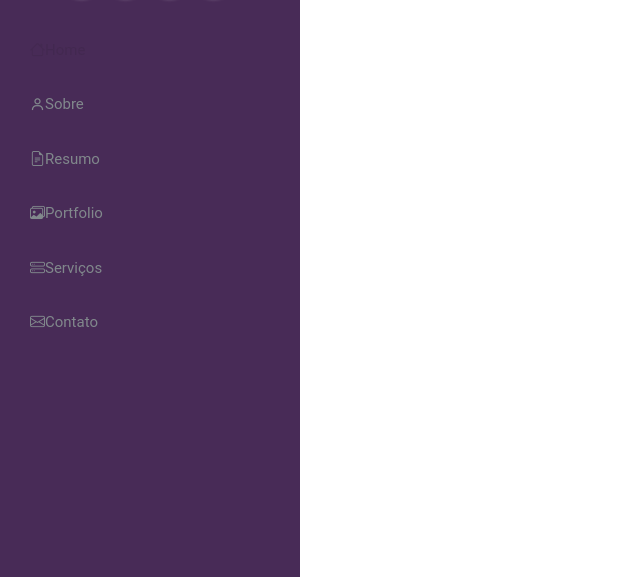
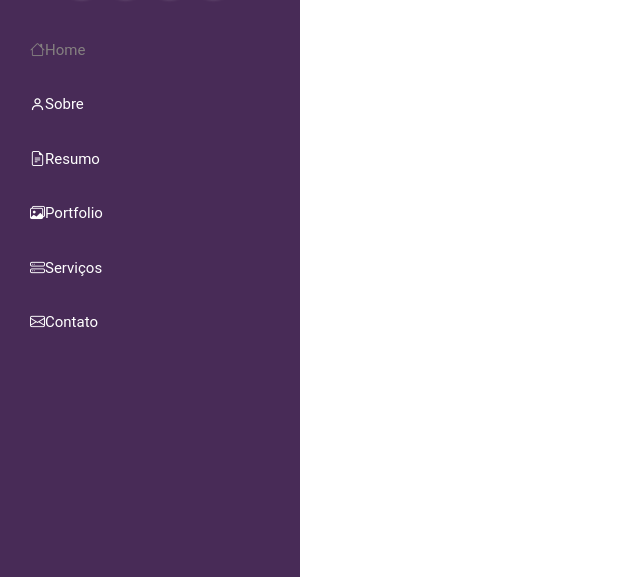
Before and after one commit to leticiafeferreira/Fate-Phones, a plain HTML site: page index.html in a window 1280 px wide. Shown: the part 223-800 px from the top of the page, without its empty margins (0-640 px from the left). Drawn offline with nearby package versions, Linux system fonts and the light colour scheme.

Commit message:
Add files via upload

```diff
--- a/css/styles.css
+++ b/css/styles.css
@@ -14,7 +14,7 @@
     --texto-claro: #ffffff;
     --texto-branco: #ecf8ff;
     --texto-hover: #6b1785;
-    --texto-opaco: #81888c;
+    --texto-opaco: #ffffff;
 
     --cor-detalhes: #4e055d;
 
@@ -22,7 +22,7 @@
     --texto-titulo-escuro: #037F8C;
 
     --sombra-clara: rgba(255, 255, 255, 1);
-    --sombra-escura: rgba(31, 31, 31, 0.1);
+    --sombra-escura: hsl(0, 2%, 51%);
 }
 
 /* CSS Geral */
```
